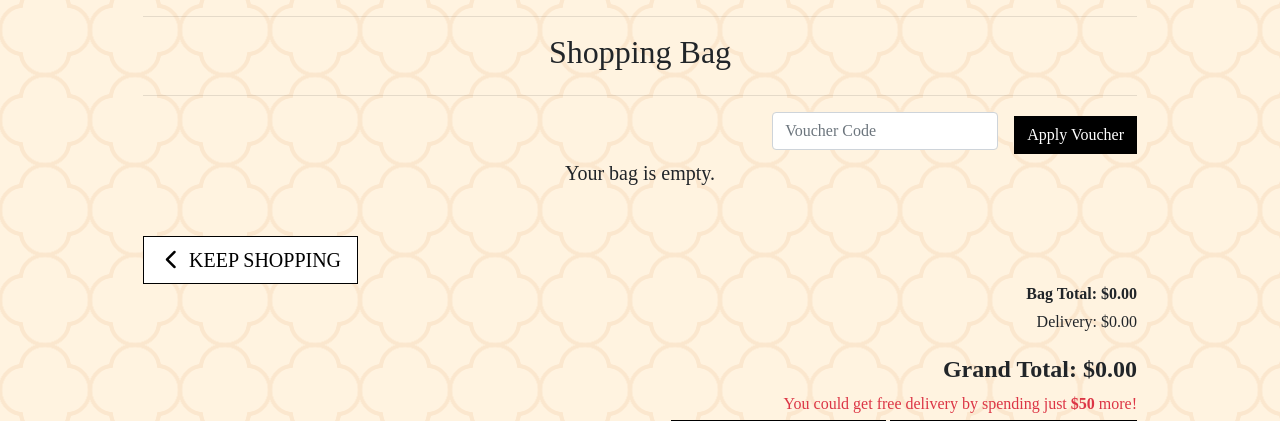
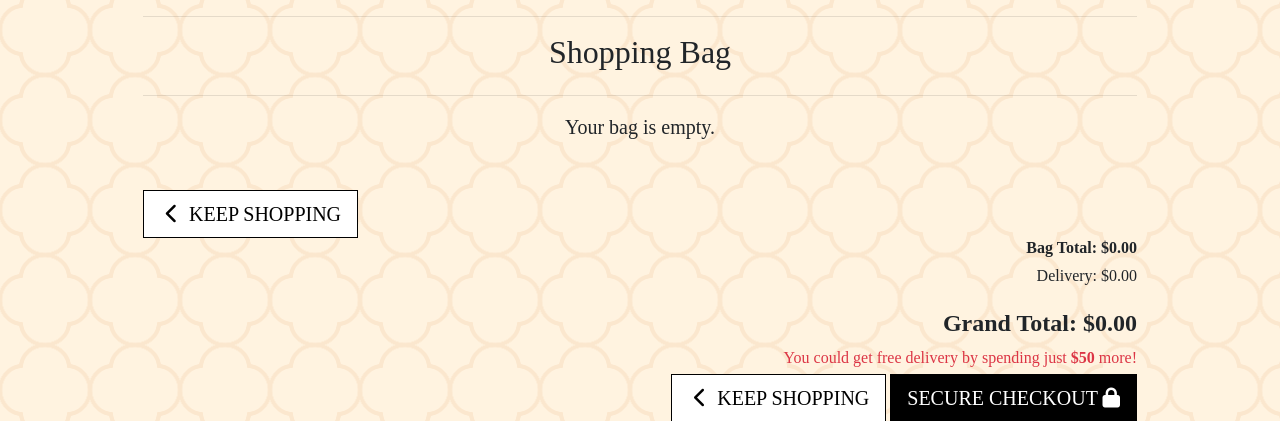
Before and after one commit to birgerosterberg/thebazaar, a Django app: page /bag/ in a window 1280 px wide. Shown: the part 150-571 px from the top of the page. Run offline with Django 3.2, Linux system fonts and the light colour scheme; parts of the project's set-up code (start-up, migrations or seed data) failed here and were passed over; some libraries are stand-ins or nearby versions; some web fonts are replaced.

Commit message:
buggfix remove voucher to try fix webhook handler bugg

```diff
--- a/bag/contexts.py
+++ b/bag/contexts.py
@@ -2,17 +2,14 @@ from decimal import Decimal
 from django.conf import settings
 from django.shortcuts import get_object_or_404
 from bazaar.models import Product
-from voucher.models import Voucher
 
 
 def bag_contents(request):
+
     bag_items = []
     total = 0
     product_count = 0
     bag = request.session.get('bag', {})
-    applied_voucher = None
-    discount_percentage = 0
-    discount_amount = 0
 
     for item_id, quantity in bag.items():
         product = get_object_or_404(Product, pk=item_id)
@@ -23,17 +20,6 @@ def bag_contents(request):
             'quantity': quantity,
             'product': product,
         })
-
-    # Check for an applied voucher
-    voucher_id = request.session.get('voucher_id')
-    if voucher_id:
-        try:
-            applied_voucher = Voucher.objects.get(id=voucher_id, active=True)
-            discount_percentage = applied_voucher.discount_percentage
-            discount_amount = total * (discount_percentage / 100)
-            total -= discount_amount  # Apply the discount
-        except Voucher.DoesNotExist:
-            request.session.pop('voucher_id', None)
 
     if total < settings.FREE_DELIVERY_THRESHOLD:
         delivery = total * Decimal(settings.STANDARD_DELIVERY_PERCENTAGE / 100)
@@ -50,8 +36,7 @@ def bag_contents(request):
         'product_count': product_count,
         'delivery': delivery,
         'free_delivery_delta': free_delivery_delta,
+        'free_delivery_threshold': settings.FREE_DELIVERY_THRESHOLD,
         'grand_total': grand_total,
-        'applied_voucher': applied_voucher,
-        'discount_amount': discount_amount,
     }
     return context
--- a/bag/templates/bag/bag.html
+++ b/bag/templates/bag/bag.html
@@ -12,7 +12,7 @@
                 <hr>
             </div>
         </div>
-        <!-- Voucher Entry Form -->
+        {% comment %} <!-- Voucher Entry Form -->
         <form action="{% url 'apply_voucher' %}" method="POST" class="form-inline justify-content-end">
             {% csrf_token %}
             <div class="form-group mx-sm-3 mb-2">
@@ -20,7 +20,7 @@
                 <input type="text" id="id_voucher_code" name="voucher_code" class="form-control" placeholder="{{ voucher_form.voucher_code.label }}">
             </div>
             <button type="submit" class="btn btn-black rounded-0">Apply Voucher</button>
-        </form>
+        </form>         {% endcomment %}
         {% if bag_items %}
         {% for item in bag_items %}
             <div class="row mb-3">
--- a/bag/views.py
+++ b/bag/views.py
@@ -3,21 +3,14 @@ from django.shortcuts import (
 )
 from django.contrib import messages
 from bazaar.models import Product
-from voucher.forms import VoucherForm
-from voucher.models import Voucher
 
 # Create your views here.
 
 
 def view_bag(request):
     """ A view that renders the bag contents page """
-    voucher_form = VoucherForm()
 
-    context = {
-        'voucher_form': voucher_form,
-    }
-
-    return render(request, 'bag/bag.html', context)
+    return render(request, 'bag/bag.html')
 
 
 def add_to_bag(request, item_id):
--- a/sanda_bazaar/urls.py
+++ b/sanda_bazaar/urls.py
@@ -29,7 +29,6 @@ urlpatterns = [
     path('checkout/', include('checkout.urls')),
     path('profile/', include('profiles.urls')),
     path('wishlist/', include('wishlist.urls')),
-    path('voucher/', include('voucher.urls')),
     path('contact/', include('contact.urls')),
     path('about/', include('about.urls')),
     path('summernote/', include('django_summernote.urls')),
```
Also changed, not shown: checkout/views.py (+11 -36 lines), checkout/webhook_handler.py (+3 -4 lines).
